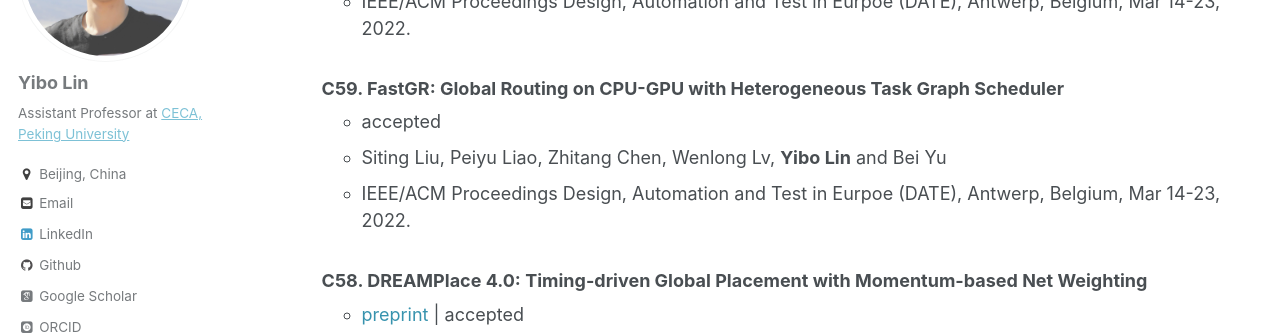
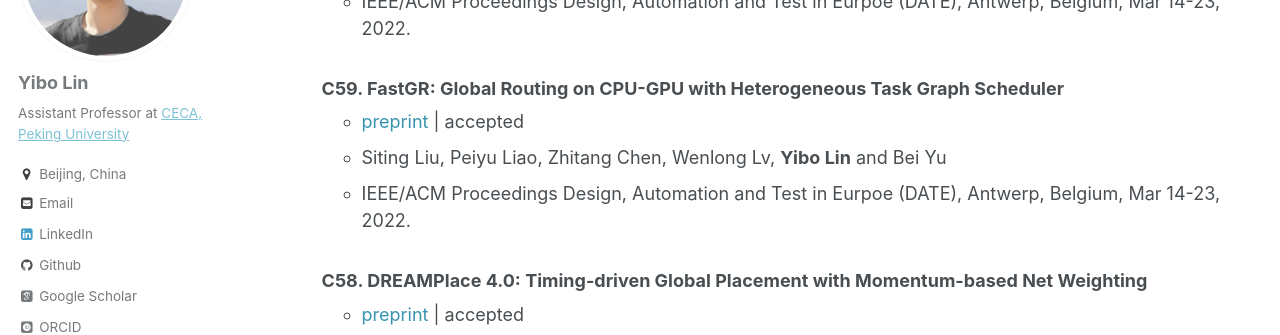
Before and after one commit to limbo018/limbo018.github.io, a Jekyll site: the page built from _pages/publications.md, in a window 1280 px wide and 900 px high, scrolled down 6299 px. Shown: the part 149-484 px from the top of the window. Built offline with Jekyll 4.4.1, drawn with Linux system fonts in a browser that asks for light colours; some web fonts are replaced.

Commit message:
add siting's date paper

```diff
--- a/_pages/publications.md
+++ b/_pages/publications.md
@@ -208,7 +208,7 @@ Conference Papers
      * IEEE/ACM Proceedings Design, Automation and Test in Eurpoe (DATE), Antwerp, Belgium, Mar 14-23, 2022.
 
   ### C59. FastGR: Global Routing on CPU-GPU with Heterogeneous Task Graph Scheduler
-     * accepted
+     * <a href="/publications/papers/ROUTE_DATE2022_Liu.pdf" style="color:#3793ae">preprint</a> \| accepted
      * Siting Liu, Peiyu Liao, Zhitang Chen, Wenlong Lv, **Yibo Lin** and Bei Yu
      * IEEE/ACM Proceedings Design, Automation and Test in Eurpoe (DATE), Antwerp, Belgium, Mar 14-23, 2022.
 
--- a/ref/publications.bib
+++ b/ref/publications.bib
@@ -766,7 +766,7 @@
   day={14--23},
   address={Antwerp, Belgium},
   publishlink={},
-  annotateweb={(accepted)},
+  annotateweb={([limbo018.github.io/papers/ROUTE_DATE2022_Liu.pdf preprint])(accepted)},
   annotatecv={(accepted)},
 }
 @inproceedings{PLACE_DATE2022_Liao,
```
Also changed, not shown: _includes/publications_cv.md (+1 -1 lines), 4 other files.
